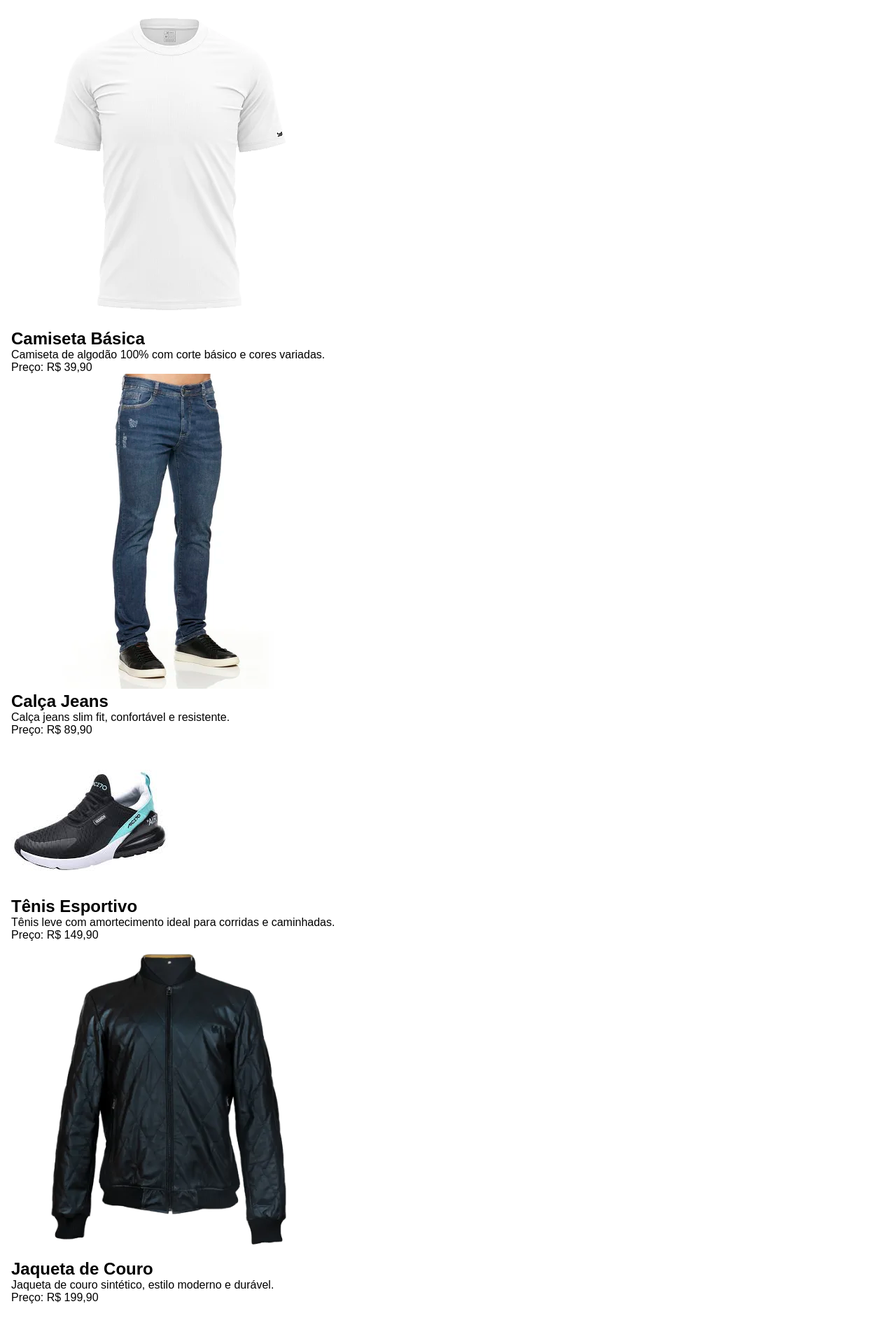
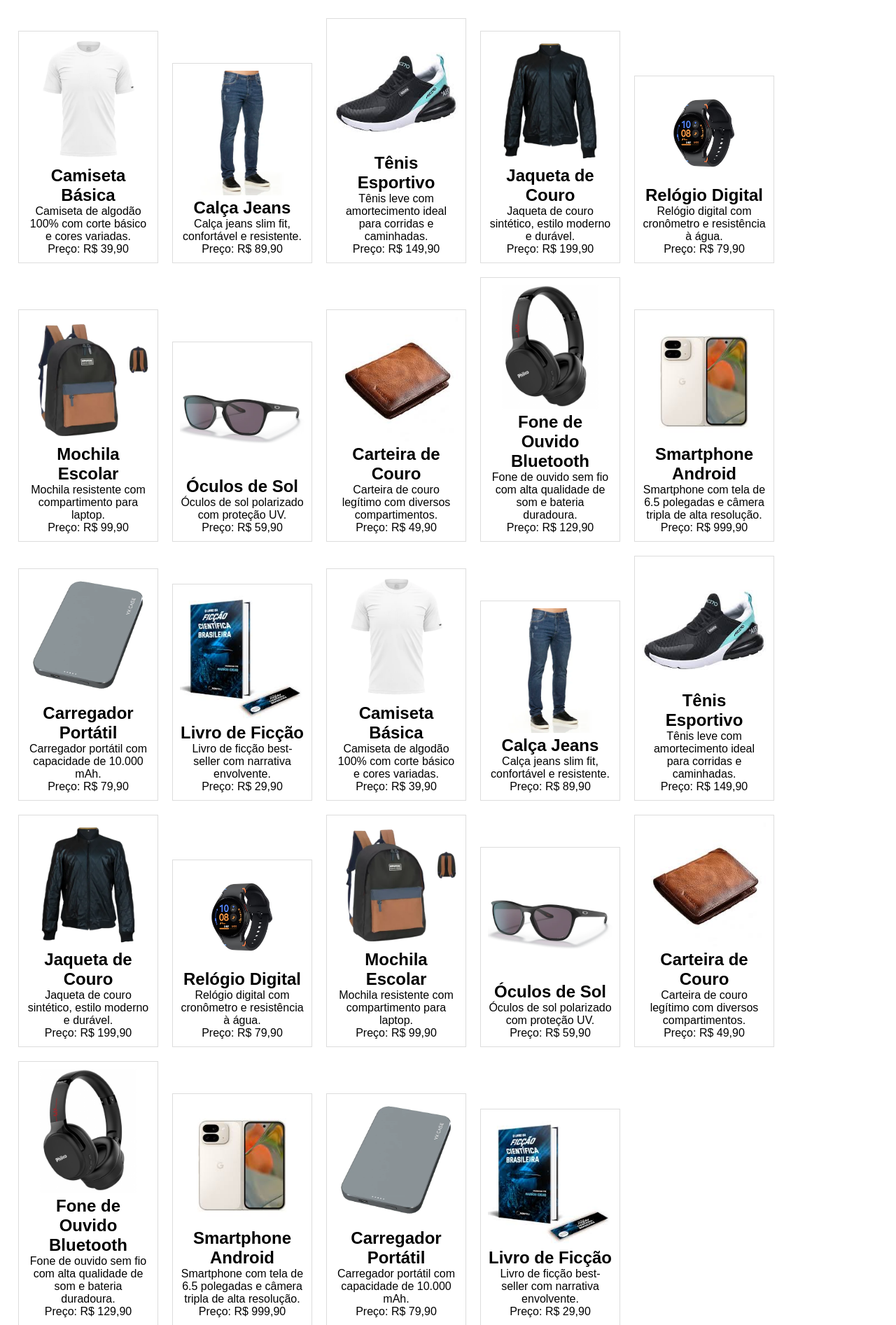
Before and after one commit to juliocesar-codes/php-arrays-project, a PHP site: page / in a window 1280 px wide. Shown: the part 80-1973 px from the top of the page at 70% size. Run offline with PHP 8.4, Linux system fonts and the light colour scheme.

Commit message:
Modificação no Header

```diff
--- a/includes/header.php
+++ b/includes/header.php
@@ -43,6 +43,19 @@
             bottom: 0px;
             color: #fafafa;
         }
+        .product{
+            border:1px solid #ddd;
+            padding: 10px;
+            margin: 10px;
+            display: inline-block;
+            width: 200px;
+            text-align: center;
+        }
+        .product img{
+            min-width: 100%;
+            height: auto;
+            width: 100%;
+        }
     </style>
 </head>
 <body>
```
